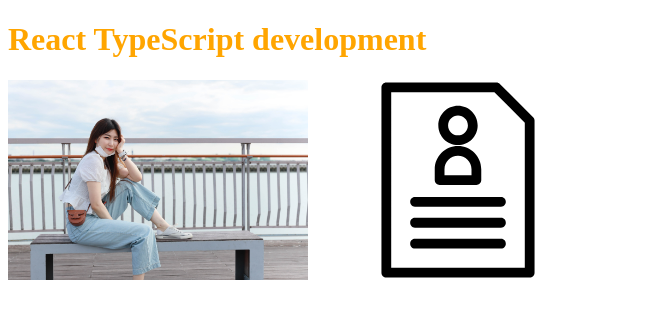
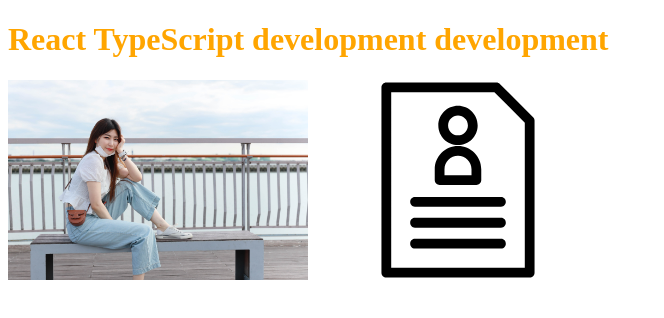
Before and after one commit to josunyjostar/resume_from_scratch, a React app in the folder client/: page / in a window 1280 px wide. Shown: the top 318 px of the page, without its empty margins (0-664 px from the left). Built offline with nearby package versions, Linux system fonts and the light colour scheme.

Commit message:
Fix : 웹팩 멀티 환경 셋팅 오류 수정 및 개발 환경에 따른 변수 추가

```diff
--- a/client/package.json
+++ b/client/package.json
@@ -5,7 +5,7 @@
   "main": "index.js",
   "scripts": {
     "start": "webpack serve --config webpack/webpack.config.js --env env=dev --open",
-    "build": "webpack --config webpack/webpack.config.js --env env=prod --open",
+    "build": "webpack --config webpack/webpack.config.js --env env=prod",
     "test": "echo \"Error: no test specified\" && exit 1"
   },
   "keywords": [],
--- a/client/src/App.tsx
+++ b/client/src/App.tsx
@@ -11,7 +11,10 @@ const Container = styled.div`
 export const App = () => {
   return (
     <Container>
-      <h1>React TypeScript {process.env.NODE_ENV}</h1>
+      <h1>
+        React TypeScript {process.env.NODE_ENV}
+        {` ${process.env.name}`}
+      </h1>
       <img src={IMAGE} alt="" width="300" height="200"></img>
       <img src={LOGO} alt="" width="300" height="200"></img>
     </Container>
--- a/client/webpack/webpack.config.js
+++ b/client/webpack/webpack.config.js
@@ -1,5 +1,5 @@
 const {merge} = require('webpack-merge');
-const commonConfig = require('webpack.common.js');
+const commonConfig = require('./webpack.common.js');
 
 module.exports = envVariables => {
   const {env} = envVariables;
--- a/client/webpack/webpack.dev.js
+++ b/client/webpack/webpack.dev.js
@@ -1,6 +1,13 @@
+const webpack = require('webpack');
+
 module.exports = {
   mode: 'development',
   devtool: 'eval-source-map',
+  plugins: [
+    new webpack.DefinePlugin({
+      'process.env.name': JSON.stringify('development'),
+    }),
+  ],
 };
 
 //   devtool: 'eval-source-map', 각 모듈을 eval()으로 실행되고 소스맵을 eval()에 DataUrl로 추가합니다. 처음에는 느리지만, 리빌드를 빠르게 제공하고 실제 파일을 생성합니다. 줄 번호는 원본 코드에 매핑되므로 올바르게 매핑됩니다. 최고 품질의 개발용 소스맵을 생성합니다.
```
Also changed, not shown: client/webpack/webpack.prod.js (+7 -0 lines).
